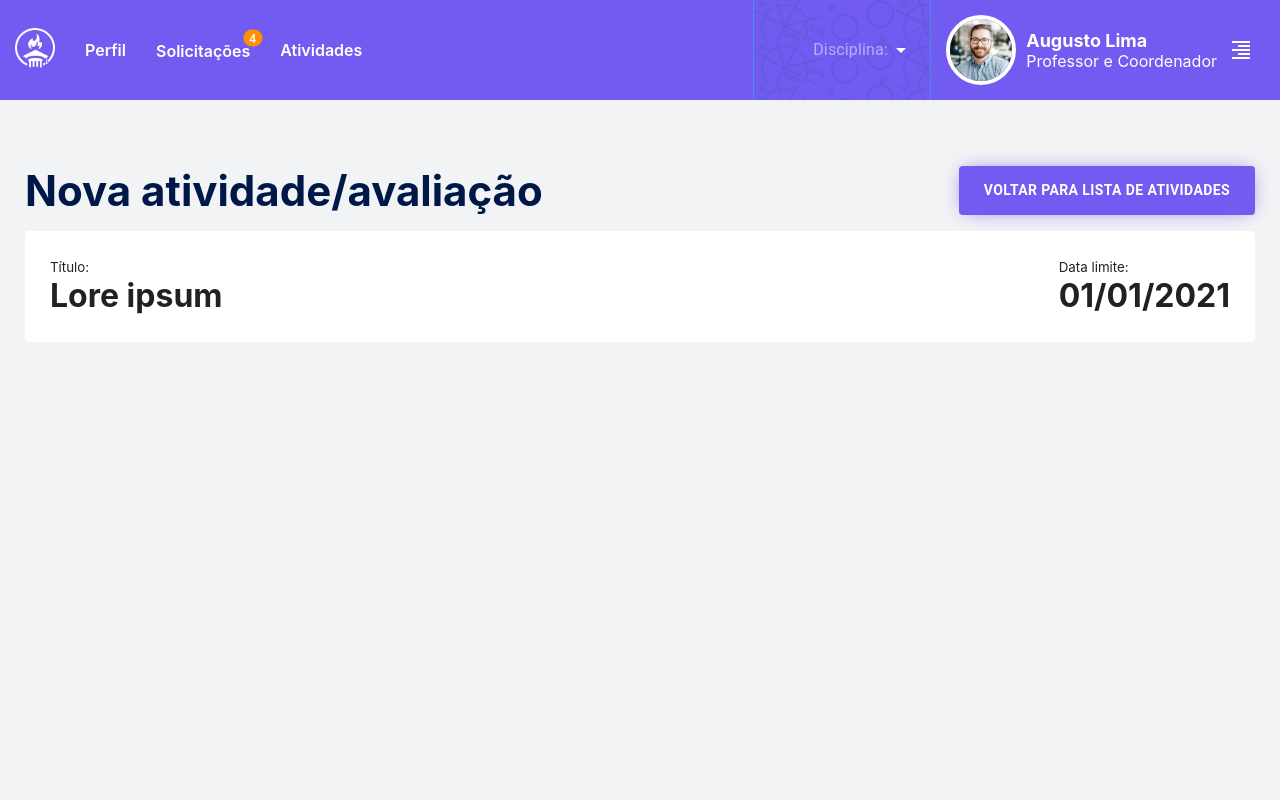
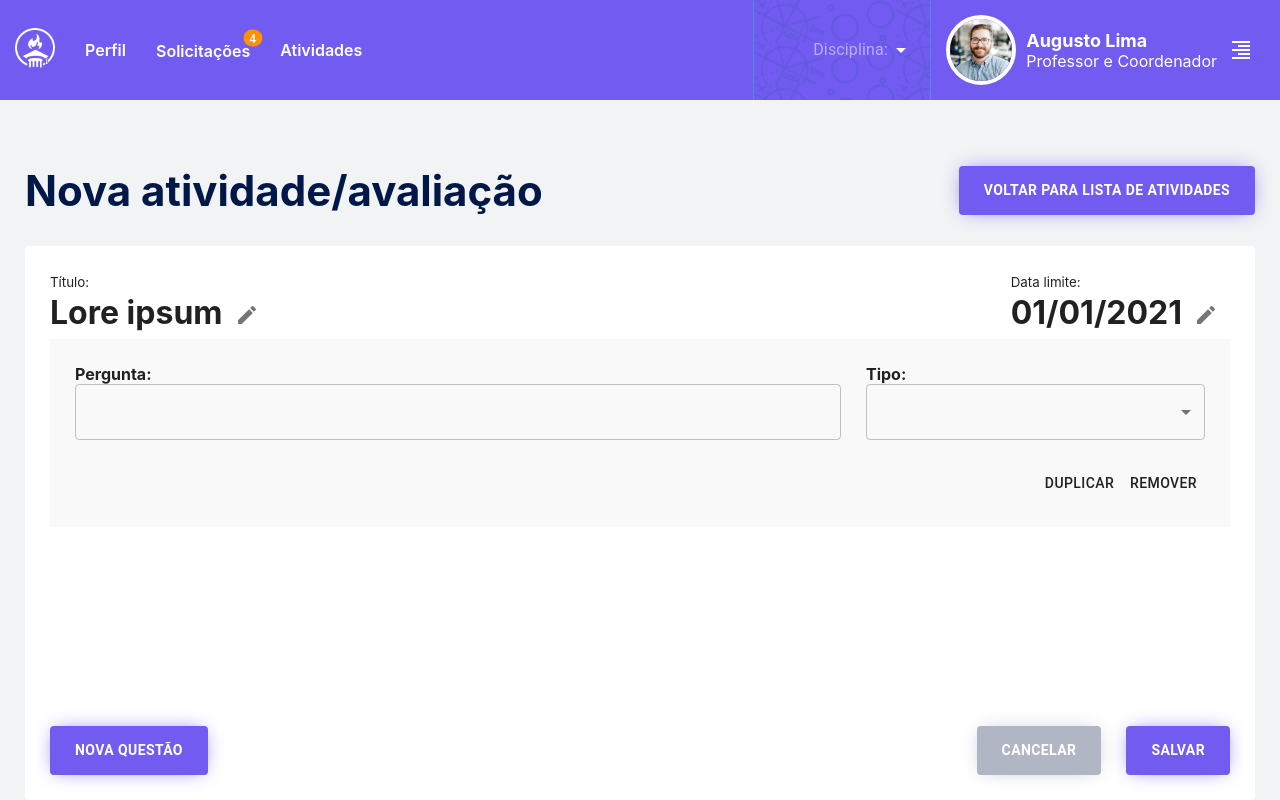
Before and after one commit to Alissonfm/prometheus-webapp-common-area, a React (Create React App) app: page /new-activity in a window 1280 px wide. Built offline with nearby package versions, Linux system fonts and the light colour scheme.

Commit message:
New: Building the activity/question creating page

```diff
--- a/src/assets/css/_theme.scss
+++ b/src/assets/css/_theme.scss
@@ -15,6 +15,9 @@ $successColorRGB: rgb(40, 217, 175);
 $accentColor: #00ecd4;
 $accentColorRGB: rgb(0, 236, 212);
 
+$cancelColor: #b1b6c5;
+$cancelColorRGB: rgb(177, 182, 197);
+
 $content: #66667c;
 $title: #64647a;
 $fontDark: #001847;
@@ -23,3 +26,4 @@ $background: #f1f3f4;
 
 $lightBorder: #e9e9e9;
 $lightBackground: #fbfbfb;
+$lightBackgroundAlt: #f9f9f9;
--- a/src/atoms/button/button.jsx
+++ b/src/atoms/button/button.jsx
@@ -15,7 +15,8 @@ const COLORS = {
   'secondary': 'bg--secondary',
   'accent': 'bg--accent',
   'success': 'bg--success',
-  'warn': 'bg--warn'
+  'warn': 'bg--warn',
+  'cancel': 'bg--cancel',
 };
 
 const ButtonAsLink = ({ to, children, ...buttonProps }) => <Link className='clear--underscore' to={to}><MuiButton {...buttonProps}>{children}</MuiButton></Link>;
--- a/src/atoms/button/button.scss
+++ b/src/atoms/button/button.scss
@@ -25,6 +25,21 @@
     }
   }
 
+  &.bg--cancel {
+    background-color: $cancelColor;
+    box-shadow: 0px 0px 20px -6px $cancelColor;
+
+    .MuiButton-label {
+      color: white;
+      font-weight: 700;
+    }
+
+    &:hover {
+      background-color: $cancelColor;
+      opacity: 0.75;
+    }
+  }
+
 }
 
 .clear--underscore {
--- a/src/organisms/form/form-element.jsx
+++ b/src/organisms/form/form-element.jsx
@@ -2,23 +2,26 @@ import React from 'react';
 import _map from 'lodash/map';
 
 import { TextField, MenuItem } from '@material-ui/core';
+// import { MuiPickersUtilsProvider, KeyboardTimePicker, KeyboardDatePicker } from '@material-ui/pickers';
 import { InputFile } from '../../atoms';
 
 import './form.scss';
 
-const TextAreaField = (props) => <TextField {...props} variant="outlined" label={props.label} multiline />;
-
 const SelectField = (props) => {
     const { options } = props;
     const optionComponents = _map(options, ({name, value}) => <MenuItem key={`${name}-${Math.random}`} value={value}>{name}</MenuItem>);
-    return <TextField {...props} variant="outlined" label={props.label} select><MenuItem value=''>Selecionar...</MenuItem>{optionComponents}</TextField>;
+    return <TextField {...props} variant="outlined" select><MenuItem value=''>Selecionar...</MenuItem>{optionComponents}</TextField>;
 };
 
 const FIELD_COMPONENTS = {
-    text: (props) => <TextField {...props} variant="outlined" label={props.label} />,
-    textarea: TextAreaField,
+    text: (props) => <TextField {...props} type='text' variant="outlined" />,
+    textarea: (props) => <TextField {...props} type='textarea' variant="outlined" multiline />,
     select: SelectField,
     file: InputFile,
+    date: (props) => <TextField {...props} label='' vairant='outlined' type='date' form />,
+    time: (props) => <TextField {...props} label='' vairant='outlined' type='time' />,
+    datetime: (props) => <TextField {...props} label='' vairant='outlined' type='datetime-local' />,
+    number: (props) => <TextField {...props} vairant='outlined' type='number'/>
 };
 
 const FormField = (props) => {
@@ -28,7 +31,7 @@ const FormField = (props) => {
 };
 
 const FormElement = (props) => {
-
+    console.log("Form elemnt props: ", props);
     const { handleSubmit, handleChange, fields, values, className } = props;
     const formClasses = `custom-form ${className || ''}`;
     const formFields = _map(fields, (field) => <FormField {...field} key={`${field.name}-${Math.random}`} onChange={handleChange} value={values[field.name]} />);
--- a/src/organisms/form/form.jsx
+++ b/src/organisms/form/form.jsx
@@ -12,13 +12,16 @@ const Form = (props) => {
 
     const {fields, validateRules, handleSubmit, className, customBody, children} = props;
 
+    console.log("Form props: ", props);
+
     const defaultForm = (props) => <FormElement {...props} fields={fields} className={className} />;
+    const customForm = (props) => React.createElement(children, {...props, fields, className });
 
     const formikConfig = {
         initialValues: extractFieldNames(fields),
         onSubmit: handleSubmit,
         validate: validateRules,
-        children: customBody ? children : defaultForm,
+        children: customBody ? customForm : defaultForm,
     };
 
     return <Formik {...formikConfig} />;
--- a/src/pages/activity-creator/activity-creator.jsx
+++ b/src/pages/activity-creator/activity-creator.jsx
@@ -1,9 +1,12 @@
 import React from 'react';
 
-import { Paper, Divider, TextField, IconButton, Dialog } from '@material-ui/core';
+import { Paper, Divider, TextField, IconButton, Dialog, DialogTitle, DialogContent, DialogActions } from '@material-ui/core';
+import CreateIcon from '@material-ui/icons/Create';
 
 import { Button } from '../../atoms';
 import { Form } from '../../organisms';
+
+import QuestionCreator from './question-creator';
 
 import './activity-creator.scss';
 
@@ -14,62 +17,87 @@ const GRADES_MOCK = [
 ];
 
 const FORM_CONFIG = [
-    { name: 'title', label: 'Nome: ', required: true, type: 'text', fieldtype: '', initialValue: 'Lore ipsum'},
-    { name: 'deadline', label: 'Data limite: ', required: true, type: 'date', fieldtype: '',  initialValue: '01/01/2021'},
-    { name: 'grade', label: 'Para a turma: ', required: true, type: 'text', fieldtype: 'select', options: GRADES_MOCK },
+    { name: 'title', label: 'Nome: ', required: true, fieldtype: 'text', initialValue: 'Lore ipsum'},
+    { name: 'deadline', label: 'Data limite: ', required: true, fieldtype: 'date',  initialValue: '01/01/2021'},
+    { name: 'grade', label: 'Para a turma: ', required: true,  fieldtype: 'select', options: GRADES_MOCK },
     { name: 'questions', label: 'Questôes a serem resolvidas: ', required: true, type: 'text', fieldtype: ''},
 ];
 
-const SmallDialog = ({ opened, data }) => {
-
+const SmallDialog = ({ opened, data, handleClose }) => {
     if (!opened) return null;
 
-    const { name, valaue } = data;
+    console.log("Small dialog data: ", data);
+
+    const { label, value, onChange } = data;
+
+    let fieldValue = Object.assign("", value);
+
+    const handleConfirm = () => {onChange(fieldValue); handleClose();};
 
     return (
         <Dialog open>
-            <Form fields={data} />
+            <DialogTitle id="form-dialog-title">{label}</DialogTitle>
+            <DialogContent>
+                <TextField {...data} value='' value={fieldValue} onChange={($event) => console.log("Field value: ", $event.target.value)} />
+            </DialogContent>
+            <DialogActions><Button onClick={handleConfirm} color="primary">Ok</Button></DialogActions>
         </Dialog>
     );
 };
 
 const CustomForm = (props) => {
+
     console.log("Custom form props: ", props);
-    const { values } = props;
+
+    const { values, setFieldValue, unregisterField, getFieldMeta, getFieldHelpers } = props;
     const { title, deadline, grade, questions } = values;
 
+    console.log("getFieldMeta", getFieldMeta('title'));
+    console.log("getFieldHelpers", getFieldHelpers('title'));
+
+    const handleFieldChange = (field, newValue) => setFieldValue(field, newValue, false);
+    const handleTitleChange = ($event) => handleFieldChange('title', $event.target.value);
+    const handleDeadlineChange = ($event) => handleFieldChange('deadline', $event.target.value);
+    const titleEditConfig = { name: 'title', label: 'Título', variant: 'outlined', type: 'text', onChange: handleTitleChange };
+    const deadlineEditConfig = { name: 'deadline', label: 'Data limite', variant: 'outlined', type: 'date', onChange: handleDeadlineChange };
+
     const [smallDialog, updateSmallDialog] = React.useState({ opened: false, data: null});
+    const toggleSmallDialogVisibility = () => updateSmallDialog(oldState => ({ opened: !oldState.opened, data: null }));
+    const editTitle = () => updateSmallDialog((oldState) => ({ opened: !oldState.opened, data: titleEditConfig }));
+    const editDeadline = () => updateSmallDialog((oldState) => ({ opened: !oldState.opened, data: deadlineEditConfig}));
 
-    const toggleSmallDialogVisibility = () => updateSmallDialog(oldState => ({ opened: !oldState.opened}));
-    const editTitle = () => updateSmallDialog(() => ({ data: { name: 'title', label: 'Título', initalValue: title, fieldtype: 'text' } }));
-    const editDeadline = () => updateSmallDialog(() => ({ data: { name: 'deadline', label: 'Data limite', initalValue: deadline, fieldtype: 'number' } }));
+    const newQuestion = () => {console.log('New blank question')};
+    const duplicateQuestion = () => {console.log('Remove this question')};
+    const removeQuestion = () => {console.log('Duplicate this question')};
 
     return (
         <div className='mirror-form-wrapper'>
 
-            <SmallDialog {...smallDialog} />
+            <SmallDialog {...smallDialog} handleClose={toggleSmallDialogVisibility} />
 
             <div className='mirror-form-header'>
                 <div>
                     <small>Título: </small>
-                    <h4>{title} <IconButton></IconButton></h4>
+                    <h4>{title}<IconButton aria-label='Editar título' onClick={editTitle}><CreateIcon /></IconButton></h4>
                 </div>
                 <div>
                     <small>Data limite: </small>
-                    <h4>{deadline}</h4>
+                    <h4>{deadline}<IconButton aria-label='Editar data' onClick={editDeadline}><CreateIcon /></IconButton></h4>
                 </div>
             </div>
 
-            <Divider />
-
             <div className='mirror-form-content'>
-
+                <QuestionCreator />
             </div>
-
-            <Divider />
 
             <div className='mirror-form-foot'>
 
+                <Button>Nova Questão</Button>
+
+                <div className='btns--align-right'>
+                    <Button color='cancel'>Cancelar</Button>
+                    <Button>Salvar</Button>
+                </div>
             </div>
 
         </div>
@@ -84,7 +112,7 @@ const ActivityCreator = (props) => {
         fields: FORM_CONFIG,
         customBody: true,
         handleSubmit,
-        children: CustomForm,
+        children: (props) => <CustomForm {...props} />,
     };
 
     return (
--- a/src/pages/activity-creator/activity-creator.scss
+++ b/src/pages/activity-creator/activity-creator.scss
@@ -3,15 +3,15 @@
 @import '../../assets/css/extendables';
 
 .activity-creator {
-    position: relative;
-    width: 100%;
-    height: 100%;
-    padding-top: 50px;
+    .page-content {
+        height: 100%;
+        width: 100%;
 
-    .page-content {
         .mirror-form-wrapper {
             @extend %flex-v-between;
             padding: 25px;
+            height: 100%;
+            width: 100%;
 
             .mirror-form-header {
                 @extend %flex-h-between;
@@ -23,12 +23,60 @@
                 }
             }
 
+            > hr {
+                margin: 25px 0;
+                width: 100%;
+            }
+
             .mirror-form-content {
+                width: 100%;
+                height: 100%;
+                overflow-y: auto;
+
+                .question-wrapper {
+                    padding: 25px;
+                    position: relative;
+                    width: 100%;
+                    background-color: $lightBackgroundAlt;
+
+                    .question-header {
+                        @extend %flex-h-between;
+                        flex-wrap: nowrap;
+
+                        .question-title {
+                            width: 70%;
+                            padding-right: 25px;
+                        }
+
+                        .question-type {
+                            width: 30%;
+                        }
+
+                        .question-title > *, .question-type > * {
+                            width: 100%;
+                        }
+                    }
+
+                    .question-actions {
+                        @extend %flex-h-end;
+                        justify-content: flex-end;
+                        padding-top: 25px;
+                    }
+                }
 
             }
 
             .mirror-form-foot {
+                @extend %flex-h-between;
+                width: 100%;
 
+                .btns--align-right {
+                    @extend %flex-h-end;
+
+                    > *:first-child {
+                        margin-right: 25px;
+                    }
+                }
             }
         }
     }
--- /dev/null
+++ b/src/pages/activity-creator/question-creator.jsx
@@ -0,0 +1,72 @@
+import React from 'react';
+
+import { Button, TextField, MenuItem } from '@material-ui/core';
+
+import './activity-creator.scss';
+
+const OpenQuestion = () => {
+    return (
+        <div>Open</div>
+    )
+};
+const MultipleChoices = () => {
+    return (
+        <div>MultipleChoices</div>
+    )
+};
+const RightChoice = () => {
+    return (
+        <div>RightChoice</div>
+    )
+};
+
+const QUESTION_TYPE = {
+    open: OpenQuestion,
+    multipleChoices: MultipleChoices,
+    rightChoice: RightChoice,
+};
+
+
+const QuestionAnswer = ({type, ...props}) => {
+    if (!type) return null;
+    const Component = QUESTION_TYPE[type];
+    return <Component {...props} />
+}
+
+const QuestionCreator = (props) => {
+
+    const { type, handleDuplicate, handleRemove } = props;
+
+    const [selectedType, toggleType] = React.useState(type || '');
+    const handleTypeChange = ($event) => toggleType(() => $event.target.value);
+
+    return (
+        <div className='question-wrapper'>
+
+            <div className='question-header'>
+                <div className='question-title'>
+                    <h4 className='tip'>Pergunta: </h4>
+                    <TextField variant='outlined' value='' />
+                </div>
+                <div className='question-type'>
+                    <h4 className='tip'>Tipo: </h4>
+                    <TextField variant='outlined' select value={selectedType} onChange={handleTypeChange}>
+                        <MenuItem value=''>Selecione um tipo...</MenuItem>
+                        <MenuItem value='open'>Questão aberta</MenuItem>
+                        <MenuItem value='multipleChoices'>Múltipla escolha</MenuItem>
+                        <MenuItem value='rightChoice'>Marcar a alternativa correta</MenuItem>
+                    </TextField>
+                </div>
+            </div>
+
+            <QuestionAnswer type={selectedType} />
+
+            <div className='question-actions'>
+                <Button onClick={handleDuplicate}> Duplicar </Button>
+                <Button onClick={handleRemove}> Remover </Button>
+            </div>
+        </div>
+    );
+}
+
+export default QuestionCreator;
--- a/src/pages/base-page/base-page.scss
+++ b/src/pages/base-page/base-page.scss
@@ -4,9 +4,8 @@
 
 $drawerSizeLG: 400px;
 
-
-
 .page {
+  @extend %flex-v-between;
   position: relative;
   width: 100%;
   height: 100%;
@@ -16,8 +15,7 @@ $drawerSizeLG: 400px;
       @extend %flex-h-between;
       position: relative;
       width: 100%;
-      padding: 15px 0;
-
+      padding: 15px 0 30px 0;
 
       .page-title {
           @include fontSize(42);
```
Also changed, not shown: src/pages/requests/new-request-dialog.jsx (+0 -12 lines).
